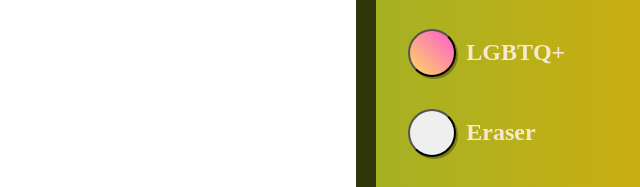
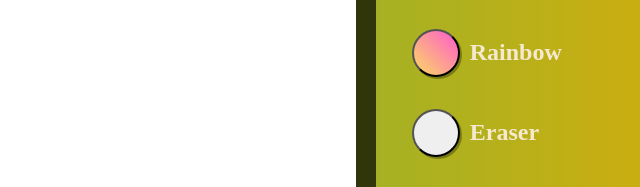
Before and after one commit to darshanCommits/Etch-A-Sketch, a website built with Vite: page index.html in a window 1280 px wide. Shown: the part 365-552 px from the top of the page, 640-1280 px from the left. Built offline with nearby package versions, Linux system fonts and the light colour scheme; a web font is replaced by a local one.

Commit message:
overflow fix

```diff
--- a/index.html
+++ b/index.html
@@ -44,7 +44,7 @@
 
         <div class="options">
           <button class="btn-color lgbt"></button>
-          <h2>LGBTQ+</h2>
+          <h2>Rainbow</h2>
         </div>
 
         <div class="options">
--- a/style.css
+++ b/style.css
@@ -32,6 +32,7 @@ body {
   );
   background-size: 400% 400%;
   animation: gradient 10s ease infinite;
+  overflow: hidden;
 }
 
 /* for background color */
```
Also changed, not shown: todo.md (deleted, +0 -8 lines).
